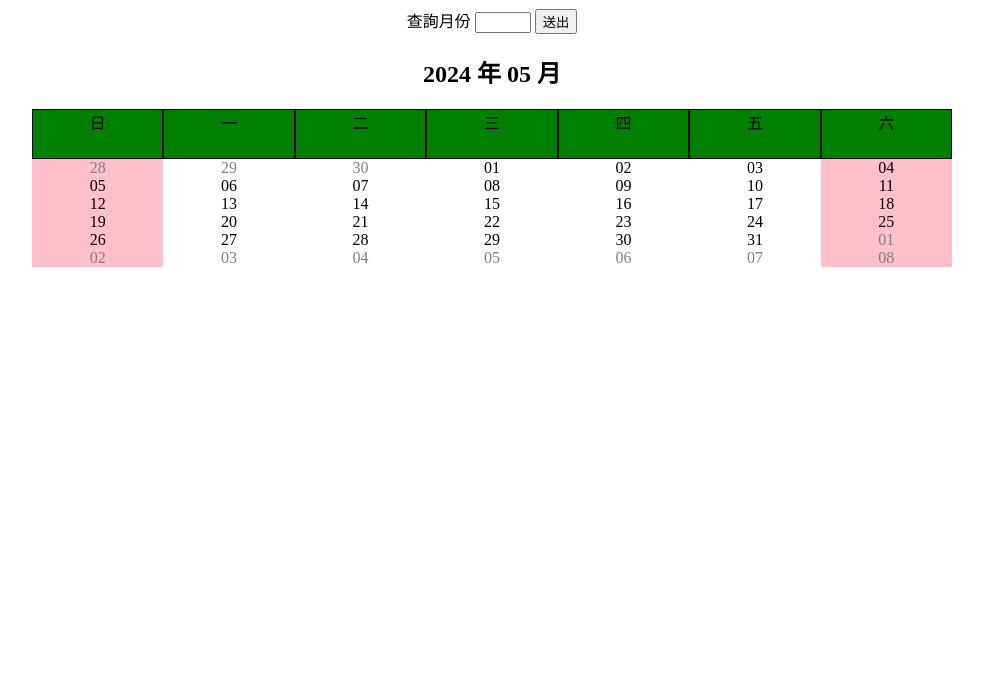
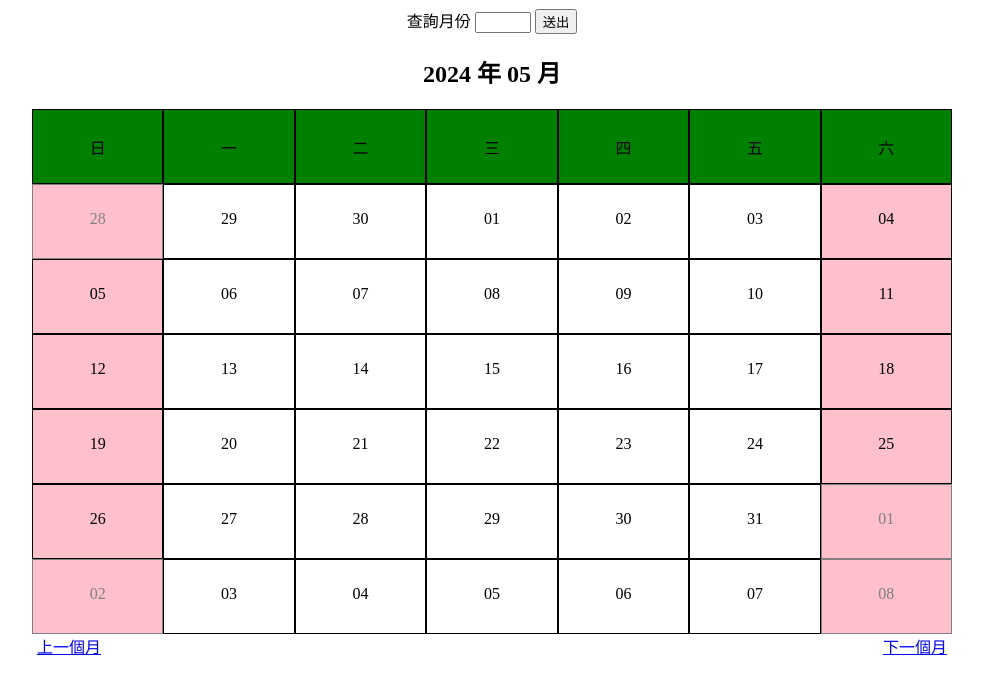
Before and after one commit to lin1130011/PHP_advanced, a PHP site: page /calendar_new.php in a window 1280 px wide. Shown: the top 694 px of the page, without its empty margins (148-1131 px from the left). Run offline with PHP 8.4, Linux system fonts and the light colour scheme.

Commit message:
完善萬年曆功能

```diff
--- a/calendar_new.php
+++ b/calendar_new.php
@@ -13,6 +13,7 @@
 
         .box {
             width: 100%;
+
             /* margin: auto; */
             /* background-color: gray; */
             text-align: center;
@@ -20,40 +21,47 @@
 
         .table {
             width: 80%;
+
             margin: auto;
             /* background-color: red; */
             text-align: center;
 
         }
 
-        .header {
+        .data {
+            width: 13%;
+            height: 75px;
             display: inline-block;
-            width: 13%;
-            height: 50px;
-            text-align: center;
+            border: 1px solid;
+            padding: 25px;
+        }
+
+        .data.header {
             background-color: green;
+        }
+
+        .data.outsize-holiday,
+        .data.holiday {
+            background-color: pink;
+        }
+
+        .data.outsize-holiday,
+        data.outsize {
+            color: gray;
+        }
+
+        .item {
             margin: auto;
-            border: 1px solid;
+            width: 90%;
 
         }
 
-        .data-holiday,
-        .data-outsize-holiday {
-            display: inline-block;
-            width: 13%;
-            background-color: pink;
+        .item1 {
+            float: left;
         }
 
-        .data-outsize,
-        .data-outsize-holiday {
-            display: inline-block;
-            width: 13%;
-            color: gray;
-        }
-
-        .data-real {
-            display: inline-block;
-            width: 13%;
+        .item2 {
+            float: right;
         }
     </style>
 </head>
@@ -62,10 +70,14 @@
     <div class="box">
         <div class="table">
             <form action="?" method="get">
+                <!-- <label for="year">查詢年份</label>
+                <input type="number" name="year" id="month" max=3000>
+                <input type="submit" value="送出"> -->
                 <label for="month">查詢月份</label>
                 <input type="number" name="month" id="month" min=1 max=12>
                 <input type="submit" value="送出">
             </form>
+
             <?php
             $month = $_GET['month'] ?? date("m");
             $year = $_GET['year'] ?? date("Y");
@@ -90,7 +102,7 @@
             }
             echo "<div><h2>" . date("$year 年 $month 月") . "<h2></div>";
             foreach ($header as $key => $value) {
-                echo "<div class='header'>$value</div>";
+                echo "<div class='data header'>$value</div>";
             }
             foreach ($days as $key => $day) {
                 $data = explode("-", $day)[2];
@@ -98,20 +110,42 @@
 
                 if ($what_day == 0 || $what_day == 6) {
                     if (date("Y-m", strtotime($day)) !== date("Y-m", $first_day_stemp)) {
-                        echo "<div class='data-outsize-holiday'>$data</div>";
+                        echo "<div class='data outsize-holiday'>$data</div>";
                     } else {
-                        echo "<div class='data-holiday'>$data</div>";
+                        echo "<div class='data holiday'>$data</div>";
                     }
                 } else {
                     if (date("Y-m", strtotime($day)) !== date("Y-m", $first_day_stemp)) {
-                        echo "<div class='data-outsize'>$data</div>";
+                        echo "<div class='data outsize'>$data</div>";
                     } else {
-                        echo "<div class ='data-real'>$data</div>";
+                        echo "<div class ='data real'>$data</div>";
                     }
                 }
             }
+            $previous_month = $month - 1;
+            $next_month = $month + 1;
+            $previous_year = $year;
+            $next_year = $year;
+            if ($previous_month < 1) {
+                $previous_month = 12;
+                $previous_year = $year - 1;
+            }
+
+            if ($next_month > 12) {
+                $next_month = 1;
+                $next_year = $year + 1;
+            }
             ?>
+            <div class="item">
+                <div class="item1">
+                    <a href="./calendar_new.php?month=<?= $previous_month ?>&year=<?= $previous_year ?>">上一個月</a>
+                </div>
+                <div class="item2">
+                    <a href="./calendar_new.php?month=<?= $next_month ?>&year=<?= $next_year ?>">下一個月</a>
+                </div>
+            </div>
         </div>
+
     </div>
 
 </body>
```
